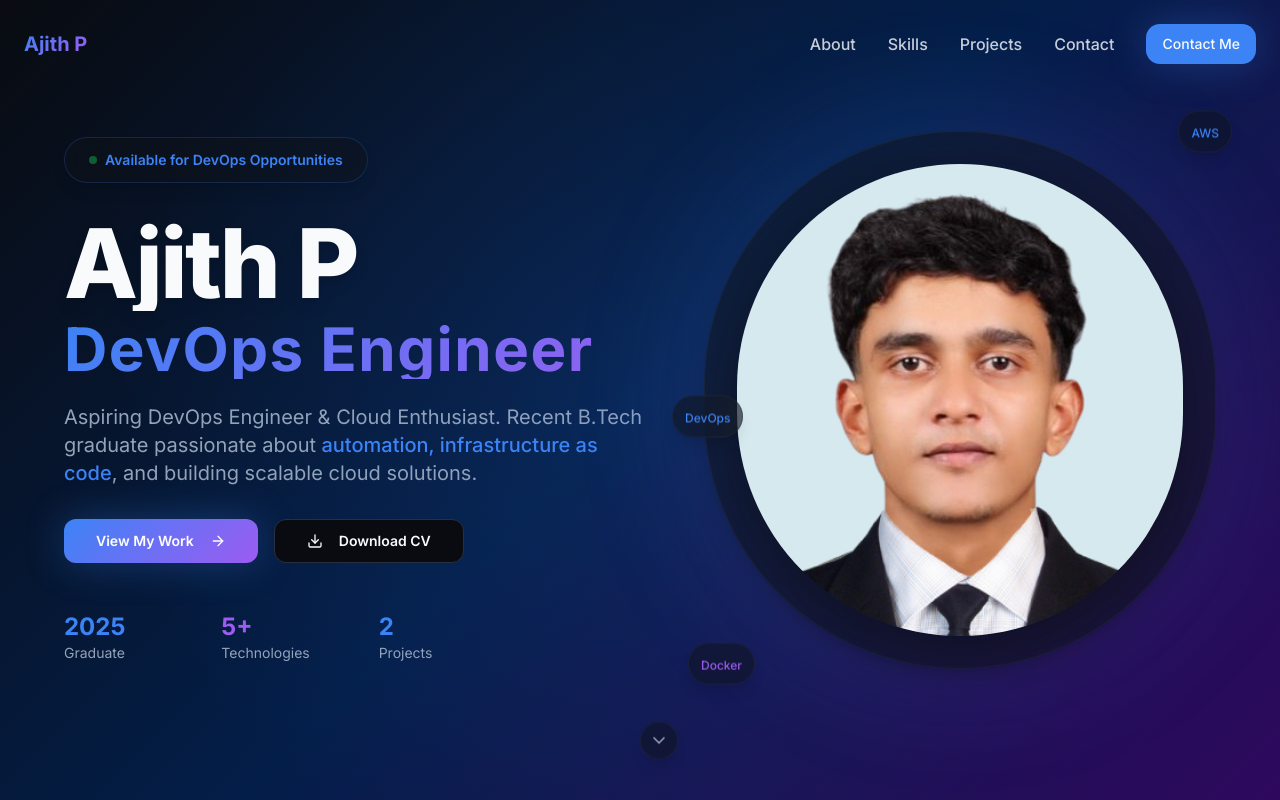
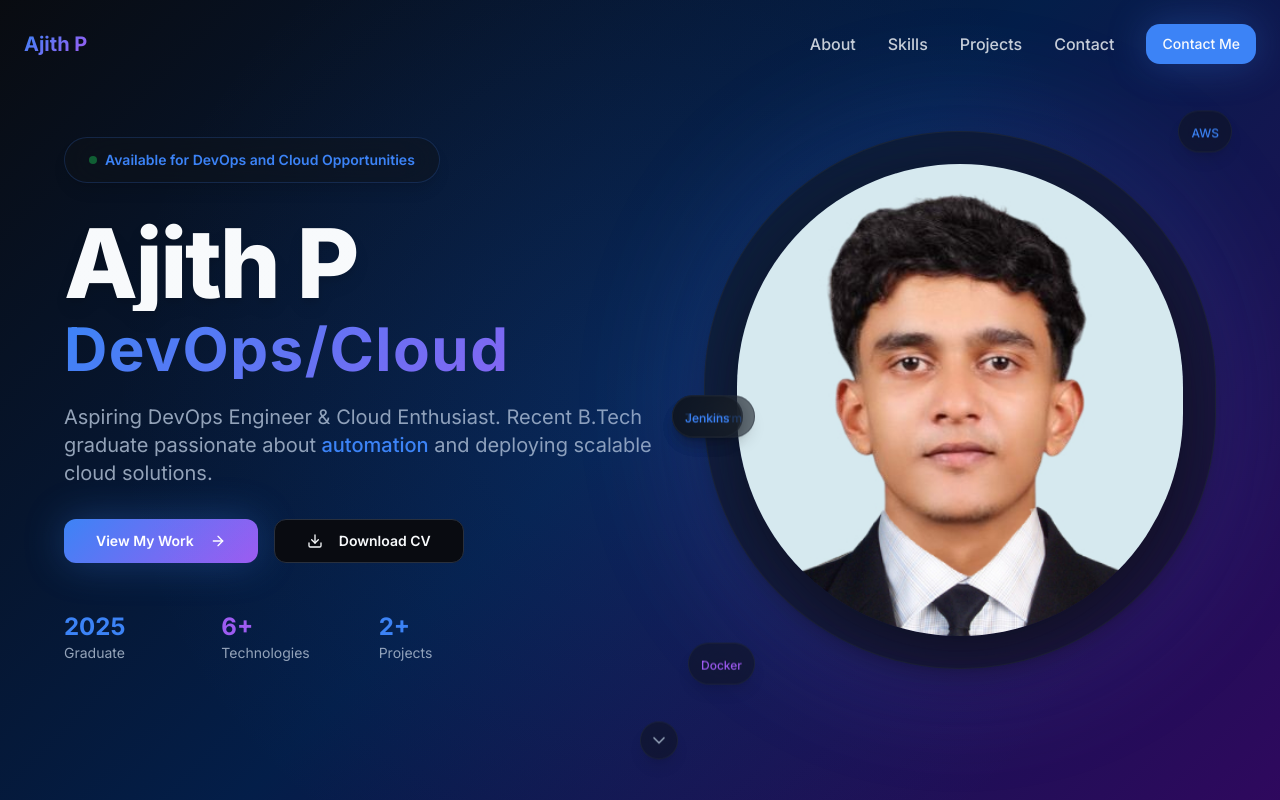
Before and after one commit to ajithhh000/portfolio, a React (Vite) app: page / in a window 1280 px wide. Shown: the top 800 px of the page. Built offline with nearby package versions, Linux system fonts and the light colour scheme.

Commit message:
Update HeroSection.tsx

```diff
--- a/src/components/sections/HeroSection.tsx
+++ b/src/components/sections/HeroSection.tsx
@@ -20,7 +20,7 @@ const HeroSection = () => {
             <div className="inline-block px-6 py-3 glass-card mb-8 animate-scale-in rounded-full border border-primary/20">
               <span className="text-sm font-semibold text-primary flex items-center gap-2">
                 <div className="w-2 h-2 bg-success rounded-full animate-pulse"></div>
-                Available for DevOps Opportunities
+                Available for DevOps and Cloud Opportunities
               </span>
             </div>
 
@@ -29,14 +29,14 @@ const HeroSection = () => {
                 Ajith P
               </span>
               <span className="gradient-text font-bold text-3xl md:text-5xl lg:text-6xl block mt-2 tracking-wide">
-                DevOps Engineer
+                DevOps/Cloud
               </span>
             </h1>
 
             <p className="text-lg md:text-xl text-muted-foreground mb-8 max-w-2xl mx-auto lg:mx-0 leading-relaxed">
               Aspiring DevOps Engineer & Cloud Enthusiast. Recent B.Tech graduate passionate about
-              <span className="text-primary font-medium"> automation, infrastructure as code</span>, and
-              building scalable cloud solutions.
+              <span className="text-primary font-medium"> automation</span> and
+             deploying scalable cloud solutions.
             </p>
 
             <div className="flex flex-col sm:flex-row gap-4 justify-center lg:justify-start mb-12">
@@ -67,11 +67,11 @@ const HeroSection = () => {
                 <div className="text-sm text-muted-foreground">Graduate</div>
               </div>
               <div className="text-center lg:text-left">
-                <div className="text-2xl font-bold text-secondary">5+</div>
+                <div className="text-2xl font-bold text-secondary">6+</div>
                 <div className="text-sm text-muted-foreground">Technologies</div>
               </div>
               <div className="text-center lg:text-left">
-                <div className="text-2xl font-bold text-primary">2</div>
+                <div className="text-2xl font-bold text-primary">2+</div>
                 <div className="text-sm text-muted-foreground">Projects</div>
               </div>
             </div>
@@ -102,7 +102,13 @@ const HeroSection = () => {
               </div>
 
               <div className="absolute top-1/2 -left-8 glass-card px-3 py-2 rounded-full animate-bounce-gentle" style={{ animationDelay: "2s" }}>
-                <span className="text-xs font-medium text-primary">DevOps</span>
+                <span className="text-xs font-medium text-primary">Ansible</span>
+              </div>
+              <div className="absolute top-1/2 -left-8 glass-card px-3 py-2 rounded-full animate-bounce-gentle" style={{ animationDelay: "2s" }}>
+                <span className="text-xs font-medium text-primary">Terraform</span>
+              </div>
+              <div className="absolute top-1/2 -left-8 glass-card px-3 py-2 rounded-full animate-bounce-gentle" style={{ animationDelay: "2s" }}>
+                <span className="text-xs font-medium text-primary">Jenkins</span>
               </div>
             </div>
           </div>
```
